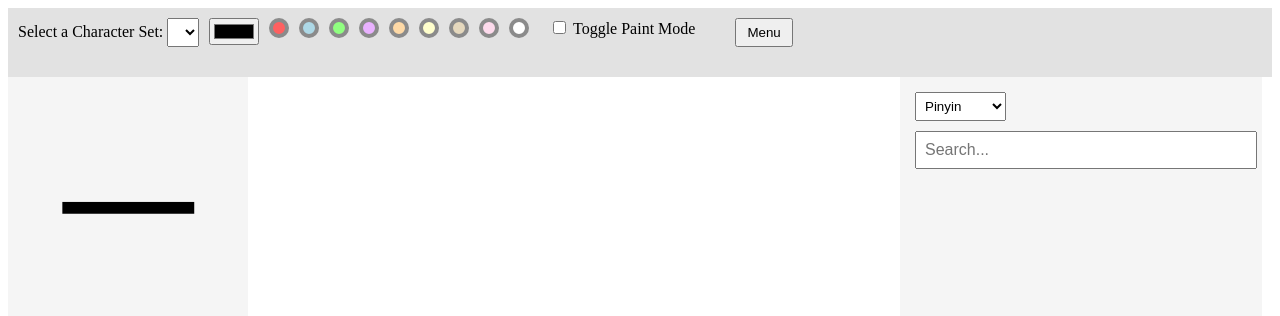
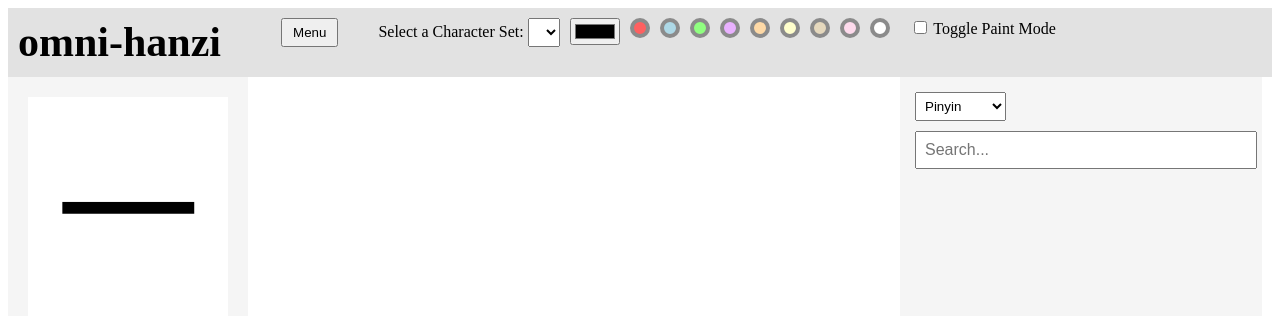
Before and after one commit to turukano26/Hanzi-Grid, a Python web app: template templates/index.html in a window 1280 px wide. Shown: the top 316 px of the page. Run offline with Jinja, Linux system fonts and the light colour scheme; the template is opened without the code that fills it, so the values that code supplies are empty.

Commit message:
added a title to the menu bar :)

```diff
--- a/static/script.js
+++ b/static/script.js
@@ -323,6 +323,9 @@ function intializeInfoColumn() {
     if (localStorage.getItem(unicodeKey)) {
         largeBox.style.backgroundColor = localStorage.getItem(unicodeKey);
     }
+    else {
+        largeBox.style.backgroundColor = '#ffffff'
+    }
 
 
 }
--- a/static/styles.css
+++ b/static/styles.css
@@ -220,7 +220,7 @@ body {
     padding-bottom: 5px;
     padding-right: 10px;
     padding-left: 10px;
-    margin-left: 30px;
+    margin-right: 30px;
 }
 
 .search-bar {
--- a/templates/index.html
+++ b/templates/index.html
@@ -9,6 +9,11 @@
 
 <body>
     <div class="top-menu">
+        <span style="color:#000000 ;font-size: 42px; margin-right: 60px; font-weight: bold;">omni-hanzi</span>
+
+        <div>
+            <button id="open-popup-menu-btn" class="popup-menu-btn">Menu</button>
+        </div>
         <div class="charsetmenu" id="menu">
             <label for="inputStrings">Select a Character Set:</label>
             <select id="inputStrings" class="character-set-dropdown"></select>
@@ -22,9 +27,6 @@
             <label for="toggleCheckbox">Toggle Paint Mode</label>
         </div>
 
-        <div>
-            <button id="open-popup-menu-btn" class="popup-menu-btn">Menu</button>
-        </div>
 
         <div id="popup-menu-container">
             <div id="popup-menu">
```
